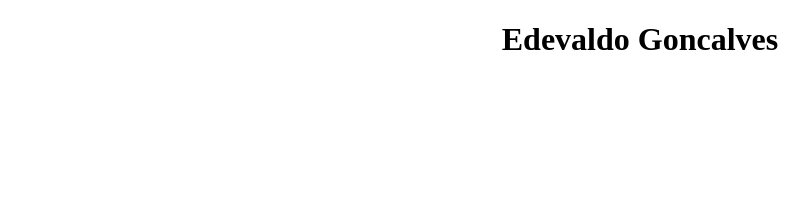
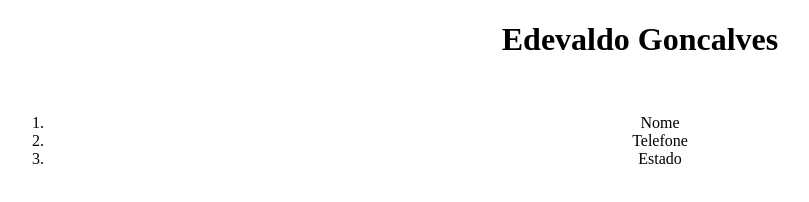
Before and after one commit to Edevaldo-Goncalves/projetoteste, a plain HTML site: page index.html in a window 1280 px wide. Shown: the whole page, without its empty margins (0-809 px from the left). Drawn offline with Linux system fonts and the light colour scheme.

Commit message:
Lista ordenada

```diff
--- a/index.html
+++ b/index.html
@@ -7,6 +7,11 @@
     <title>Projeto Dev SESISENAI</title>
 </head>
 <body>
-    <center><h1>Edevaldo Goncalves</h1><center>
+    <center><h1>Edevaldo Goncalves</h1><center><br />
+        <ol>
+            <li>Nome</li>
+            <li>Telefone</li>
+            <li>Estado</li>
+        </ol>
 </body>
 </html>
```
